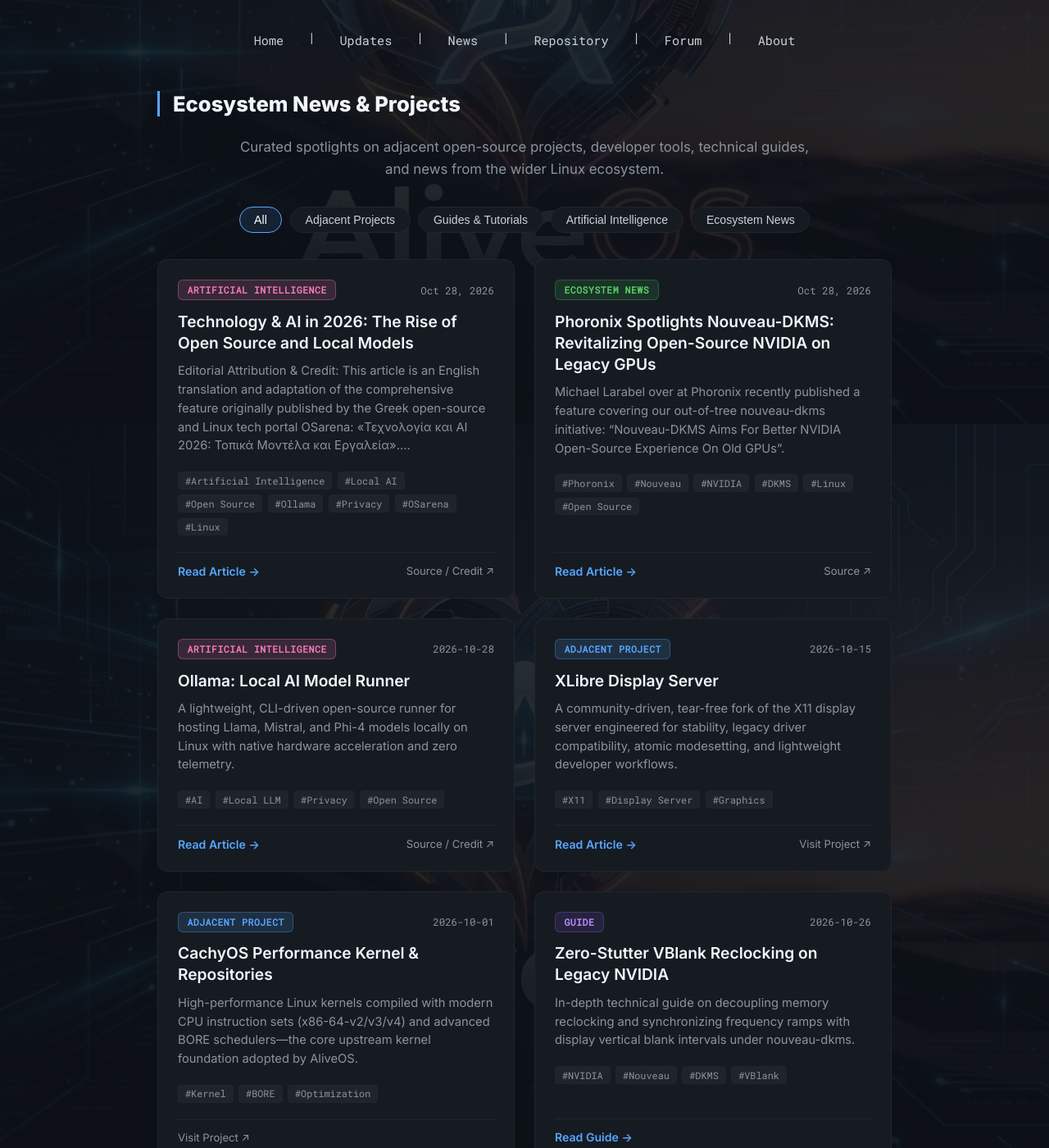
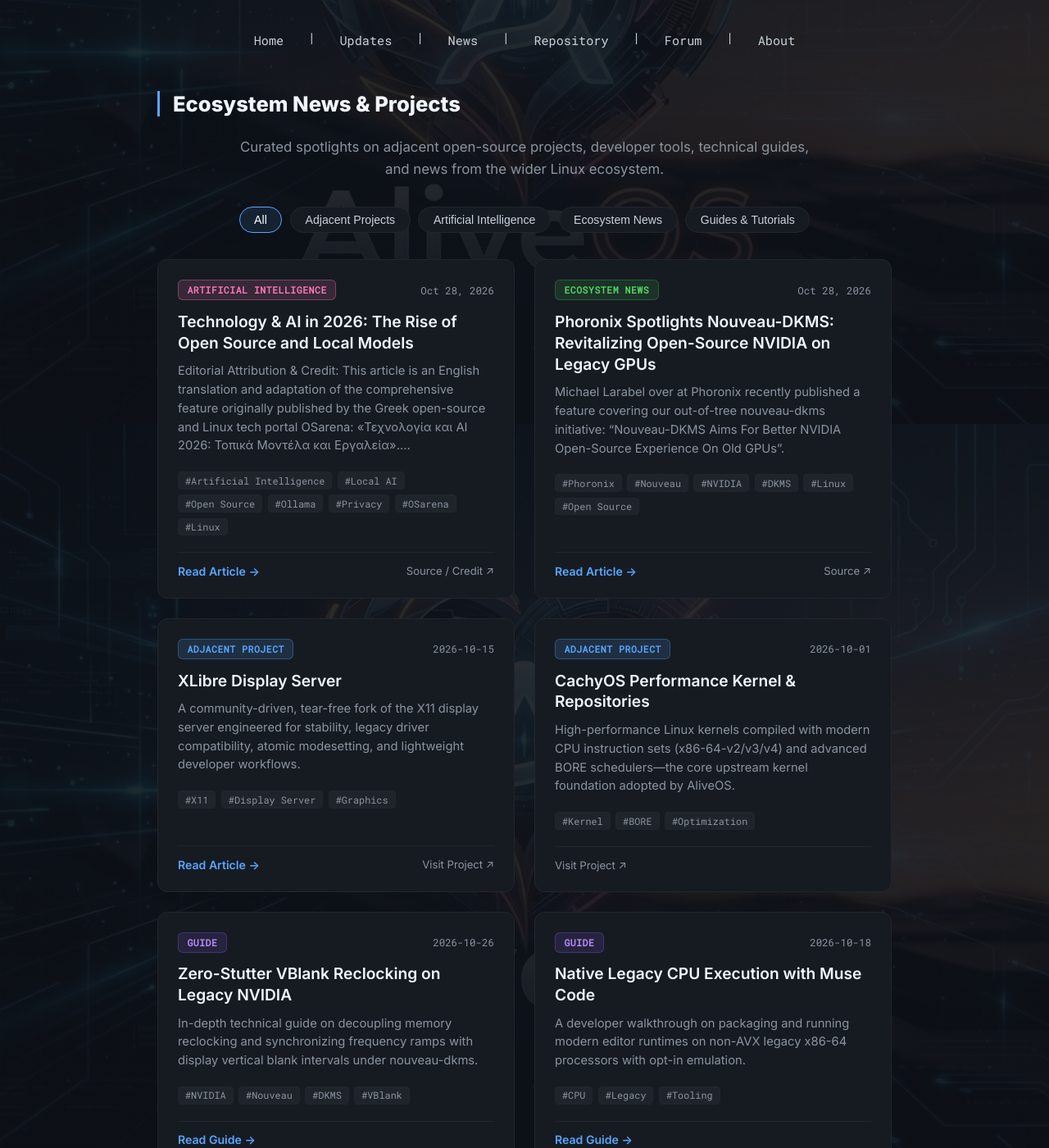
Before and after one commit to Twilight0/aliveos.github.io, a Jekyll site: the page built from news/index.html, in a window 1280 px wide and 1400 px high, scrolled down 383 px. Shown: the whole window at 82% size. Built offline with Jekyll 4.4.1, drawn with Linux system fonts in a browser that asks for light colours.

Commit message:
fix(news): sort categories alphabetically and remove duplicate post card

```diff
--- a/_data/ecosystem.yml
+++ b/_data/ecosystem.yml
@@ -1,19 +1,5 @@
 # Curated adjacent projects, ecosystem news, and technical guides.
 # Add new items here or write full markdown posts in _posts with `category: news` or `category: ai`.
-
-- title: "Ollama: Local AI Model Runner"
-  category: "ai"
-  category_label: "Artificial Intelligence"
-  date: "2026-10-28"
-  author: "Ollama Community"
-  description: "A lightweight, CLI-driven open-source runner for hosting Llama, Mistral, and Phi-4 models locally on Linux with native hardware acceleration and zero telemetry."
-  tags:
-    - "AI"
-    - "Local LLM"
-    - "Privacy"
-    - "Open Source"
-  project_url: "https://ollama.com"
-  article_url: "/news/technology-and-ai-2026-open-source-local-models/"
 
 - title: "XLibre Display Server"
   category: "project"
--- a/news/index.html
+++ b/news/index.html
@@ -14,9 +14,9 @@
     <div class="filter-tabs">
         <button type="button" class="filter-btn active" onclick="filterCategory('all', this)">All</button>
         <button type="button" class="filter-btn" onclick="filterCategory('project', this)">Adjacent Projects</button>
-        <button type="button" class="filter-btn" onclick="filterCategory('guide', this)">Guides &amp; Tutorials</button>
         <button type="button" class="filter-btn" onclick="filterCategory('ai', this)">Artificial Intelligence</button>
         <button type="button" class="filter-btn" onclick="filterCategory('news', this)">Ecosystem News</button>
+        <button type="button" class="filter-btn" onclick="filterCategory('guide', this)">Guides &amp; Tutorials</button>
     </div>
 
     <div class="ecosystem-grid">
```
